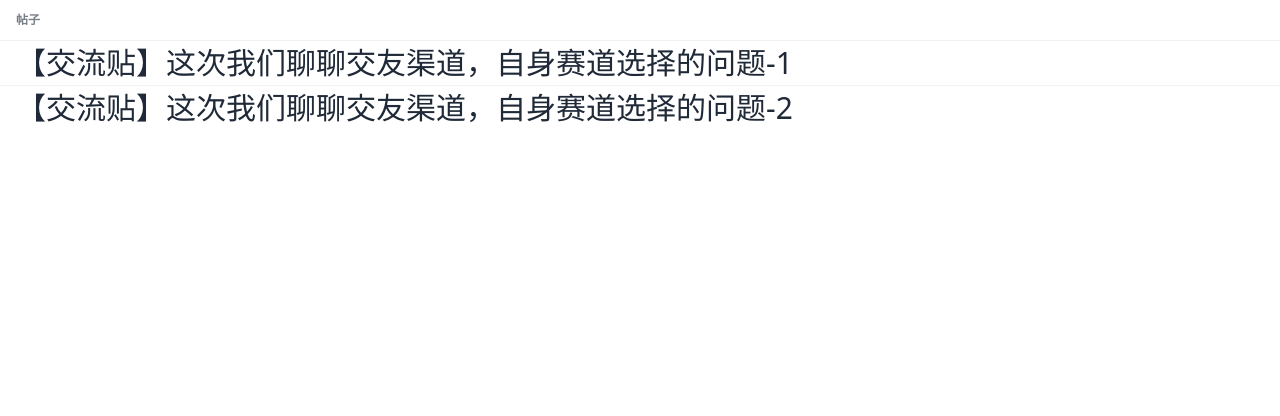
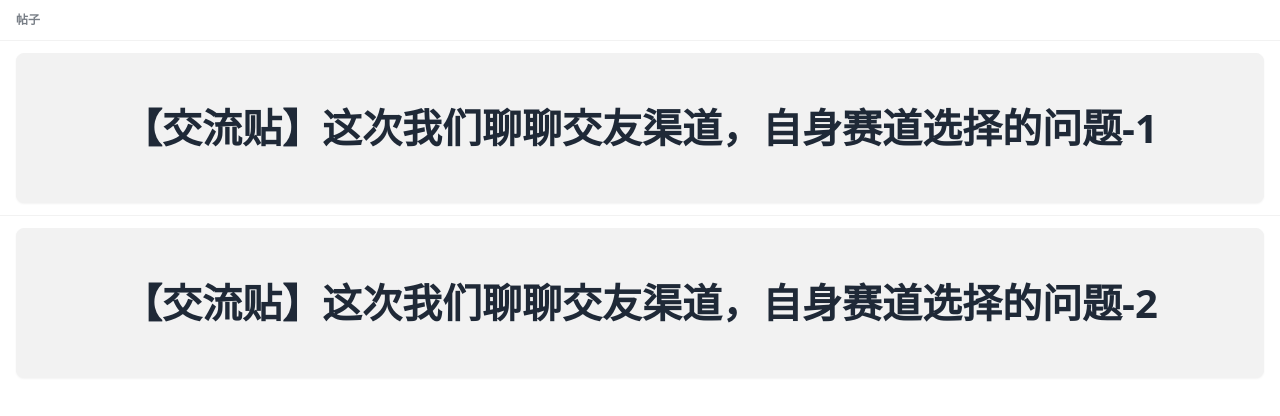
Before and after one commit to fhyxz001/tiangou, a plain HTML site: page index.html in a window 1280 px wide. Drawn offline with nearby package versions, Linux system fonts and the light colour scheme.

Commit message:
手机端优化

```diff
--- a/index.html
+++ b/index.html
@@ -18,7 +18,7 @@
             </thead>
             <tbody>
             <tr v-for="item in postlist">
-                <td style="font-size: 30px" @click="jump(item)">{{item}}</td>
+                <td><button style="width: 100%;height: 150px;font-size: 40px" @click="jump(item)" class="btn">{{item}}</button></td>
             </tr>
             </tbody>
         </table>
@@ -36,9 +36,10 @@ const { createApp, ref } = Vue
         },
         setup() {
             return {
-                postlist: ref(
-                    ['【交流贴】这次我们聊聊交友渠道，自身赛道选择的问题-1','【交流贴】这次我们聊聊交友渠道，自身赛道选择的问题-2']
-                )
+                postlist: ref([
+                    '【交流贴】这次我们聊聊交友渠道，自身赛道选择的问题-1',
+                    '【交流贴】这次我们聊聊交友渠道，自身赛道选择的问题-2'
+                    ])
             }
         },
         mounted() {
```
